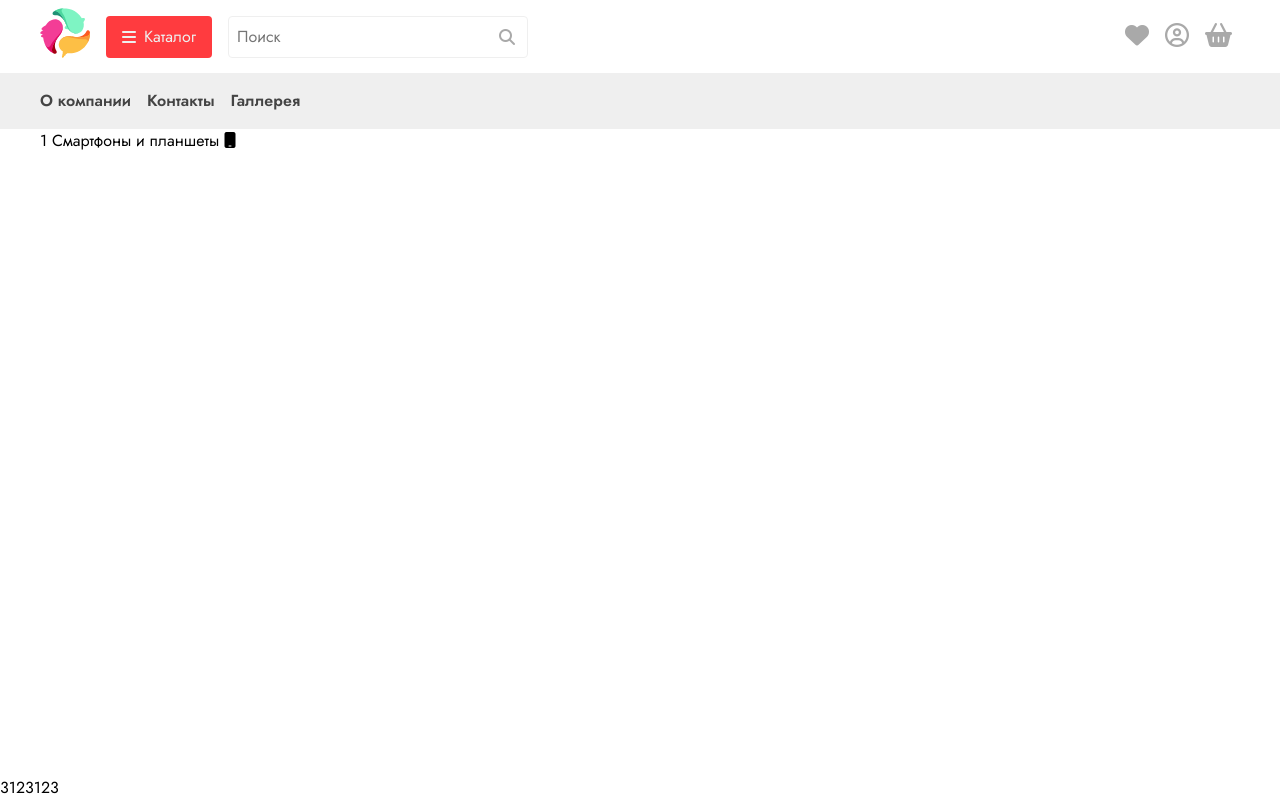
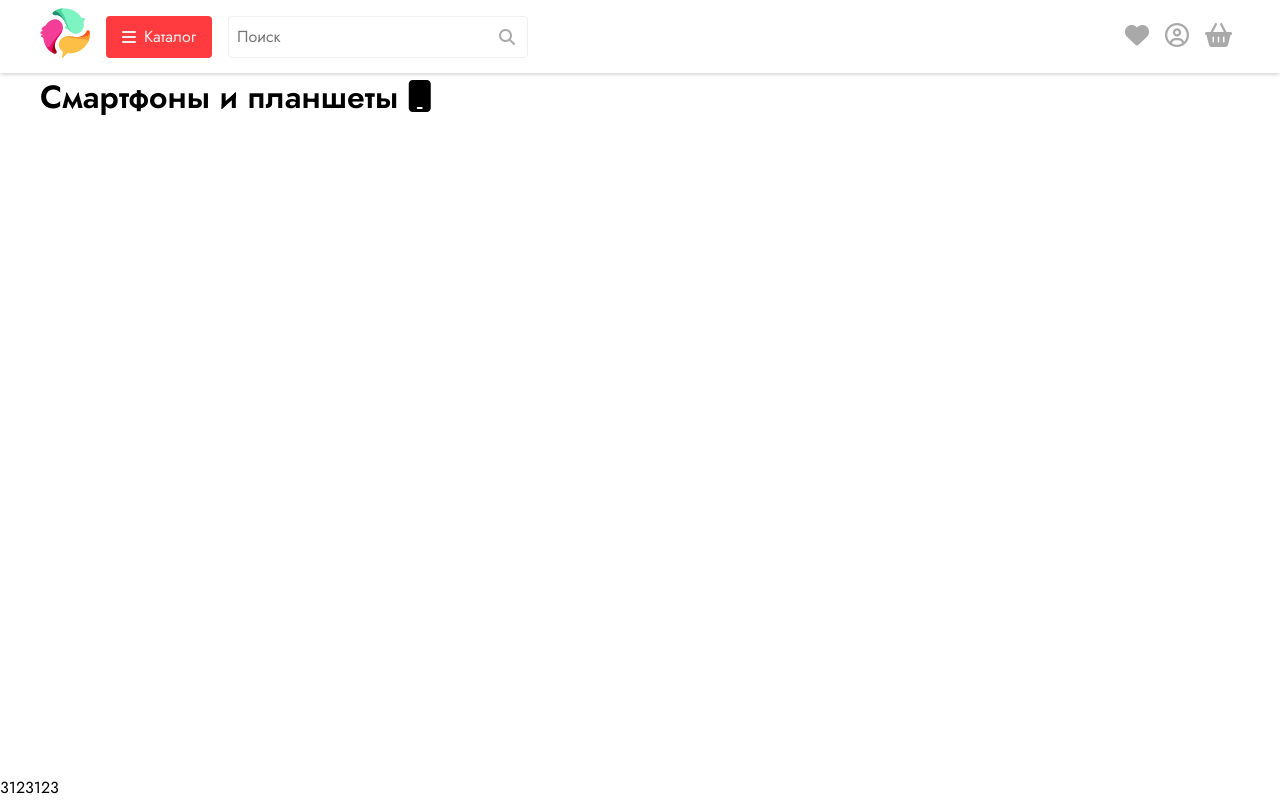
Before and after one commit to macroses/shop, a Vue app: page /category/1 in a window 1280 px wide. Built offline with nearby package versions, Linux system fonts and the light colour scheme; data requests are answered from the project's data file.

Commit message:
get category and items data

```diff
--- a/db.json
+++ b/db.json
@@ -42,6 +42,7 @@
 
     {
       "id": 2,
+      "categoryId": 1,
       "brand": "Xiaomi",
       "name": "Смартфон Xiaomi Redmi 9A",
       "title": "ТОП ЗА СВОИ ДЕНЬГИ",
@@ -70,6 +71,7 @@
 
     {
       "id": 3,
+      "categoryId": 1,
       "brand": "Samsung",
       "name": "Смартфон Samsung Galaxy Z Flip 3 128GB Green (SM-F711B)",
       "title": "Свежий взгляд на раскладушку",
@@ -99,6 +101,7 @@
 
     {
       "id": 4,
+      "categoryId": 1,
       "brand": "Xiaomi",
       "name": "Смартфон Xiaomi Mi 11 256GB Midnight Gray",
       "title": "Снимайте как режиссер",
@@ -128,6 +131,7 @@
 
     {
       "id": 5,
+      "categoryId": 1,
       "brand": "Huawei",
       "name": "Смартфон Huawei P Smart 2021 4+128GB Crush Green (PPA-LX1)",
       "title": "Народная цена",
@@ -156,6 +160,7 @@
 
     {
       "id": 6,
+      "categoryId": 1,
       "brand": "Huawei",
       "name": "Смартфон Huawei P40 Pro Silver Frost (ELS-NX9)",
       "title": "НЕВЕРОЯТНЫЕ ВОЗМОЖНОСТИ ДЛЯ СЪЁМКИ",
@@ -185,6 +190,7 @@
 
     {
       "id": 7,
+      "categoryId": 1,
       "brand": "Apple",
       "name": "Смартфон Apple iPhone 11 64GB Black (MHDA3RU/A) Apple",
       "title": "Потрясающей производительностью обладает смартфон APPLE iPhone 11 ",
@@ -213,6 +219,7 @@
 
     {
       "id": 8,
+      "categoryId": 1,
       "brand": "Apple",
       "name": "Смартфон Apple iPhone 12 Pro Max 128GB Pacific Blue (MGDA3RU/A)",
       "title": "Встречайте iPhone 12 Pro Max",
@@ -244,6 +251,7 @@
 
     {
       "id": 9,
+      "categoryId": 1,
       "brand": "Apple",
       "name": "Смартфон Apple iPhone 11 64GB (PRODUCT)RED (MHDD3RU/A)",
       "title": "Во-первых, это быстро.",
@@ -272,6 +280,7 @@
 
     {
       "id": 10,
+      "categoryId": 1,
       "brand": "Asus",
       "name": "Смартфон ASUS Zenfone 8 Flip ZS672KS 8+256GB Black (2A022RU)",
       "title": "Asus Zenfone 8 Flip – смартфон флагманского уровня",
--- a/src/api/index.js
+++ b/src/api/index.js
@@ -1,22 +1,22 @@
 import axios from "axios";
 
 export default class Model {
-    async loadCategories() {
+    static async loadCategories() {
         const categoryUrl = "http://localhost:3000/category"
         const resolve = await axios(categoryUrl)
         return resolve.data
     }
 
-    async loadSingleCategory(id) {
+    static async loadSingleCategory(id) {
         let res = await this.loadCategories();
-        let newArr = res.filter(el => el.id === +id)
+        let newArr = res.filter(el => el.id === parseInt(id))
         return newArr[0]
     }
 
-    async loadItems(id) {
+    static async loadItems(id) {
         const itemsUrl = "http://localhost:3000/items"
         let items = await axios(itemsUrl)
-        let currentItemsCategory = items.data.filter(el => el.categoryId == id)
-        return currentItemsCategory
+        items = items.data.filter(el => el.categoryId === parseInt(id))
+        return items
     }
 }
--- a/src/components/VCatalog.vue
+++ b/src/components/VCatalog.vue
@@ -6,8 +6,11 @@
     </div>
     <transition name="fade">
       <ul class="catalog-list" v-if="isVisible">
-        <li v-for="categoryItem in loadedCategory" :key="categoryItem.id">
-          <router-link :to="'/category/' + categoryItem.id">
+        <li
+            v-for="categoryItem in loadedCategory"
+            :key="categoryItem.id">
+          <router-link
+              :to="'/category/' + categoryItem.id">
             <i :class="categoryItem.image"></i>
             {{ categoryItem.name }}
           </router-link>
@@ -37,8 +40,7 @@ export default {
     },
   },
   async mounted() {
-    const categoryList = new Model();
-    this.loadedCategory = await categoryList.loadCategories();
+    this.loadedCategory = await Model.loadCategories();
     document.addEventListener('click', this.hideCatalog, true)
   },
   beforeDestroy() {
--- a/src/components/VCategoryItem.vue
+++ b/src/components/VCategoryItem.vue
@@ -1,11 +1,15 @@
 <template>
-  <div class="category-box">
-<!--    <h1>category id {{id}}</h1>-->
+  <div class="category">
     <div class="container">
-      <div class="category">
-        {{category.id}}
-        {{category.name}}
+      <h1>
+        {{ category.name }}
         <i :class="category.image"></i>
+      </h1>
+      <div class="category-box">
+        <div class="category-filters"></div>
+        <ul class="goods-list">
+          <li class="good-item"></li>
+        </ul>
       </div>
     </div>
   </div>
@@ -24,13 +28,10 @@ export default {
   },
   methods: {
     async getData() {
-      const res = new Model()
-      this.category = await res.loadSingleCategory(this.id)
+      this.category = await Model.loadSingleCategory(this.id)
     },
     async getGoods() {
-      const res = new Model()
-      this.goods = await res.loadItems(this.id)
-      console.log(this.goods)
+      this.goods = await Model.loadItems(this.id)
     }
   },
   watch: {
@@ -48,5 +49,17 @@ export default {
 </script>
 
 <style scoped>
+.category-box {
+  display: grid;
+  grid-template-columns: 300px 1fr;
+  grid-template-areas: "filters content";
+}
 
+.category-filters {
+  grid-area: filters;
+}
+
+.goods-list {
+  grid-area: content;
+}
 </style>
--- a/src/components/VHeader.vue
+++ b/src/components/VHeader.vue
@@ -14,21 +14,6 @@
           </v-input>
           <v-funcs />
         </div>
-      </div>
-    </div>
-    <div class="header-bottom">
-      <div class="container">
-        <ul class="header-menu">
-          <li>
-            <router-link to="">О компании</router-link>
-          </li>
-          <li>
-            <router-link to="">Контакты</router-link>
-          </li>
-          <li>
-            <router-link to="">Галлерея</router-link>
-          </li>
-        </ul>
       </div>
     </div>
   </header>
@@ -51,6 +36,10 @@ export default {
 </script>
 
 <style lang="scss" scoped>
+header {
+  box-shadow: 0 0 5px 0 rgba(0,0,0, 0.3);
+}
+
 .header-top-content {
   display: flex;
   align-items: center;
@@ -72,24 +61,4 @@ export default {
   cursor: pointer;
   color: var(--c-text);
 }
-
-.header-bottom {
-  background-color: var(--c-neutral);
-  padding: 16px 0;
-}
-
-.header-menu {
-  display: flex;
-  li {
-    font-weight: 600;
-    margin-right: 16px;
-    &:hover a{
-      color: var(--c-accent);
-    }
-    a {
-      color: var(--c-text-dark);
-      transition: color 0.3s;
-    }
-  }
-}
 </style>
--- a/src/router/index.js
+++ b/src/router/index.js
@@ -24,7 +24,8 @@ const routes = [
   },
   {
     path: '/category/:id',
-    component: VCategoryItem
+    component: VCategoryItem,
+    props: true
   }
 ]
 
```
